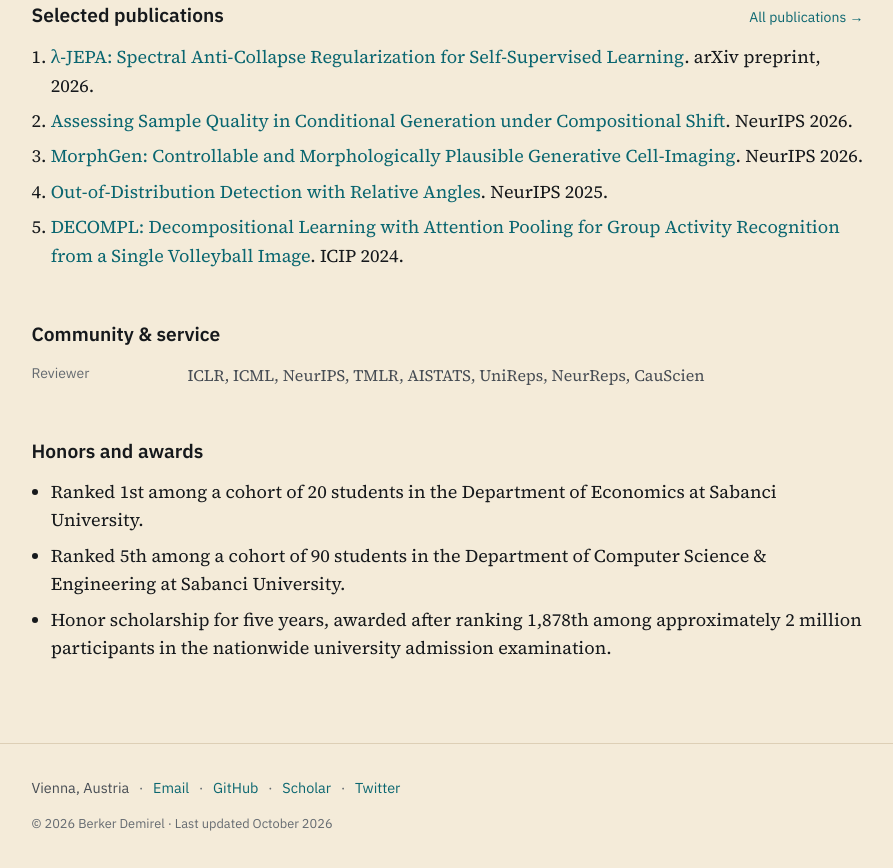
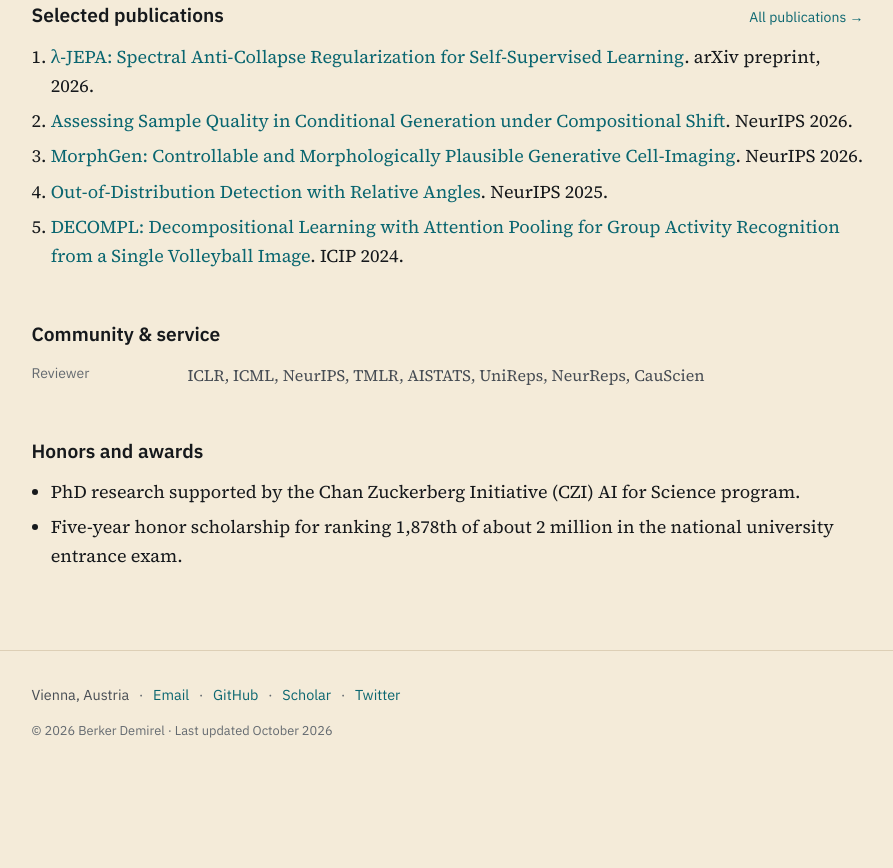
Before and after one commit to berkerdemirel/berkerdemirel.github.io, a plain HTML site: page cv/index.html in a window 1280 px wide. Shown: the part 890-1758 px from the top of the page, without its empty margins (185-1078 px from the left). After the commit the page ends 1679 px from the top, so only its background shows below. Drawn offline with Linux system fonts and the light colour scheme.

Commit message:
Update CV PDF (links, metadata, CZI) and match honors on the CV page
Co-Authored-By: Claude Fable 5.1 <noreply@anthropic.com>

```diff
--- a/cv/index.html
+++ b/cv/index.html
@@ -112,9 +112,8 @@
     <section class="section" aria-labelledby="cv-honors">
       <h2 class="label" id="cv-honors">Honors and awards</h2>
       <ul class="plain-list">
-        <li>Ranked 1st among a cohort of 20 students in the Department of Economics at Sabanci University.</li>
-        <li>Ranked 5th among a cohort of 90 students in the Department of Computer Science &amp; Engineering at Sabanci University.</li>
-        <li>Honor scholarship for five years, awarded after ranking 1,878th among approximately 2 million participants in the nationwide university admission examination.</li>
+        <li>PhD research supported by the Chan Zuckerberg Initiative (CZI) AI for Science program.</li>
+        <li>Five-year honor scholarship for ranking 1,878th of about 2 million in the national university entrance exam.</li>
       </ul>
     </section>
   </main>
```
Also changed, not shown: 1 other file.
